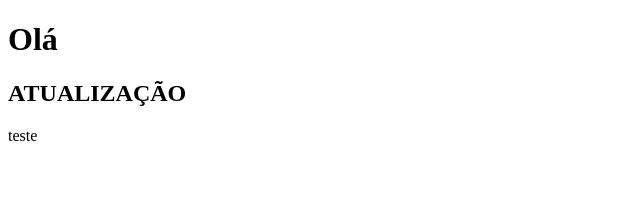
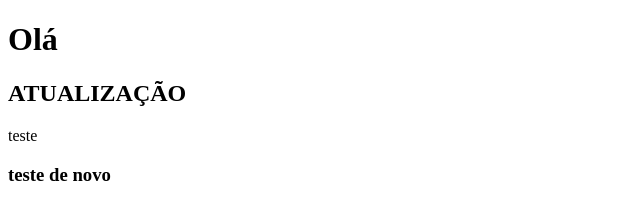
Before and after one commit to luccasjesus/curso_git_1, a plain HTML site: page index.html in a window 1280 px wide. Shown: the whole page, without its empty margins (0-640 px from the left). Drawn offline with Linux system fonts and the light colour scheme.

Commit message:
Enviando terceira versão

```diff
--- a/index.html
+++ b/index.html
@@ -10,5 +10,6 @@
     <h1>Olá</h1>
     <h2>ATUALIZAÇÃO</h2>
     <p> teste </p>
+    <h3>teste de novo</h3>
 </body>
 </html>
```
